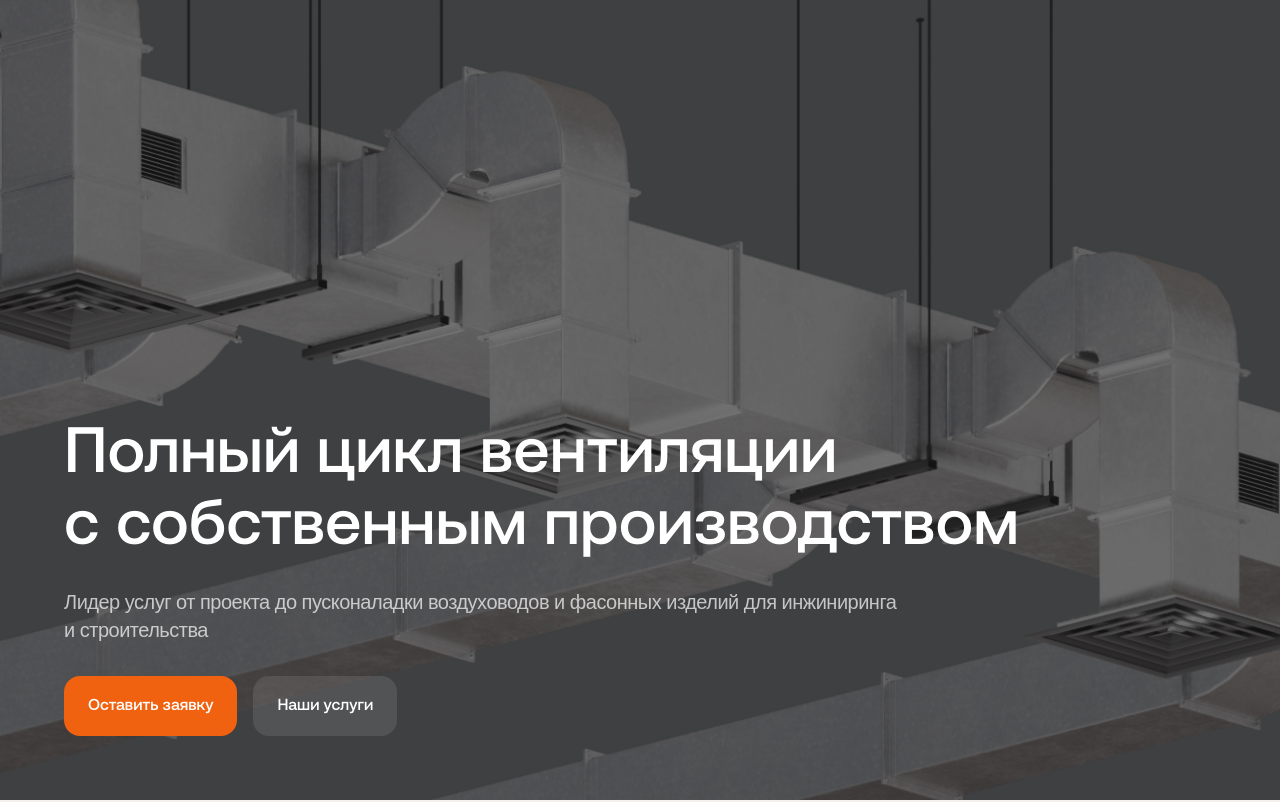
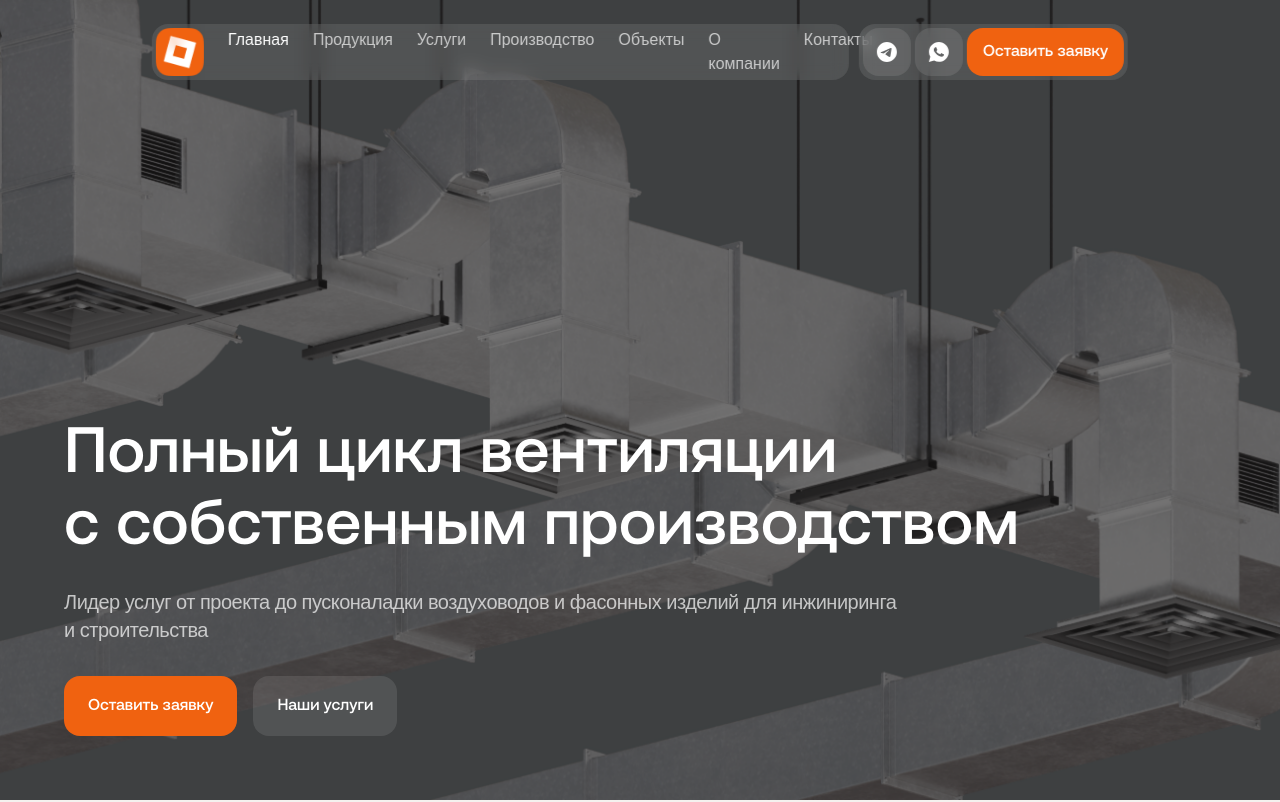
Before and after one commit to kinnaamf/art-klimat-vue, a Vue app: page / in a window 1280 px wide. Shown: the top 802 px of the page. Built offline with nearby package versions, Linux system fonts and the light colour scheme; a web font is replaced by a local one.

Commit message:
feat: add app header

```diff
--- a/src/components/layout/AppHeader.vue
+++ b/src/components/layout/AppHeader.vue
@@ -1,11 +1,96 @@
 <script setup lang="ts">
+import { computed, ref } from "vue";
+import IconTelegram from "@/components/icons/IconTelegram.vue";
+import IconWhatsApp from "@/components/icons/IconWhatsApp.vue";
+import BaseButton from "@/components/ui/BaseButton.vue";
 
+const links = [
+  {
+    id: 1,
+    title: 'Главная',
+    to: '/'
+  },
+  {
+    id: 2,
+    title: 'Продукция',
+    to: '/'
+  },
+  {
+    id: 3,
+    title: 'Услуги',
+    to: '/'
+  },
+  {
+    id: 4,
+    title: 'Производство',
+    to: '/'
+  },
+  {
+    id: 5,
+    title: 'Объекты',
+    to: '/'
+  },
+  {
+    id: 6,
+    title: 'О компании',
+    to: '/'
+  },
+  {
+    id: 7,
+    title: 'Контакты',
+    to: '/'
+  },
+]
+
+const activeLink = ref(1)
+
+const lightClass = computed(() => {
+  return 'bg-white/10'
+})
+
+const darkClass = computed(() => {
+  return 'bg-darkgray/10'
+})
 </script>
 
 <template>
-
+  <div class="fixed top-6 left-1/2 -translate-x-1/2 z-[100]">
+    <div class="flex justify-between items-center gap-[10px]">
+      <div
+          :class="lightClass"
+          class=" backdrop-blur-sm rounded-2xl py-1 pl-1 pr-6 flex items-center gap-6 text-1 !text-white/70">
+        <img src="/images/logo.png" alt="" class="w-12 h-12">
+        <nav>
+          <ul class="flex gap-6">
+            <li v-for="link in links"
+                :class="{ active: activeLink === link.id }"
+                @click.prevent="activeLink = link.id"
+            >
+              <a :href="`#${link.to}`">
+                {{ link.title }}
+              </a>
+            </li>
+          </ul>
+        </nav>
+      </div>
+      <div :class="lightClass"
+          class="p-1 flex gap-1 items-center backdrop-blur-sm rounded-2xl">
+        <div :class="lightClass"
+            class="w-12 h-12 flex items-center justify-center rounded-2xl shrink-0">
+          <IconTelegram/>
+        </div>
+        <div :class="lightClass"
+            class="w-12 h-12 flex items-center justify-center rounded-2xl shrink-0">
+          <IconWhatsApp/>
+        </div>
+        <BaseButton variant="primary" size="md" class="text-nowrap">Оставить заявку</BaseButton>
+      </div>
+    </div>
+  </div>
 </template>
 
 <style scoped lang="postcss">
-
+.active {
+  color: white;
+}
 </style>
```
